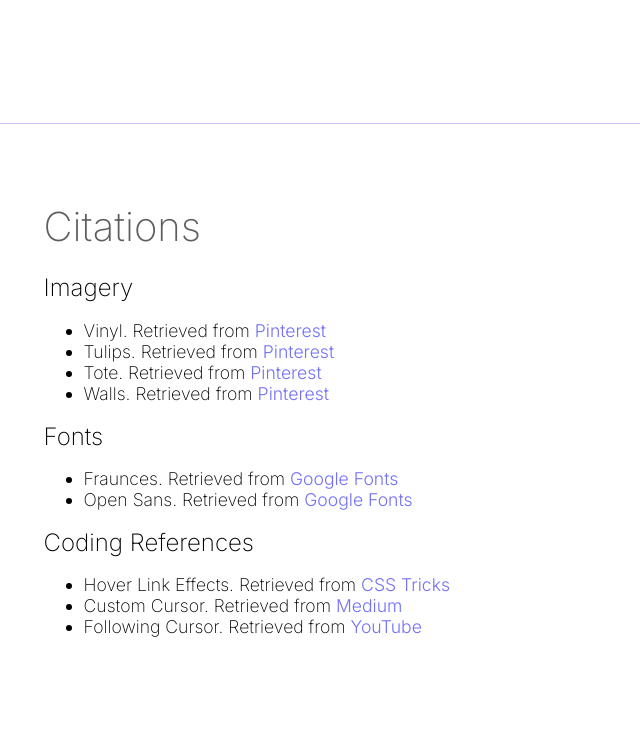
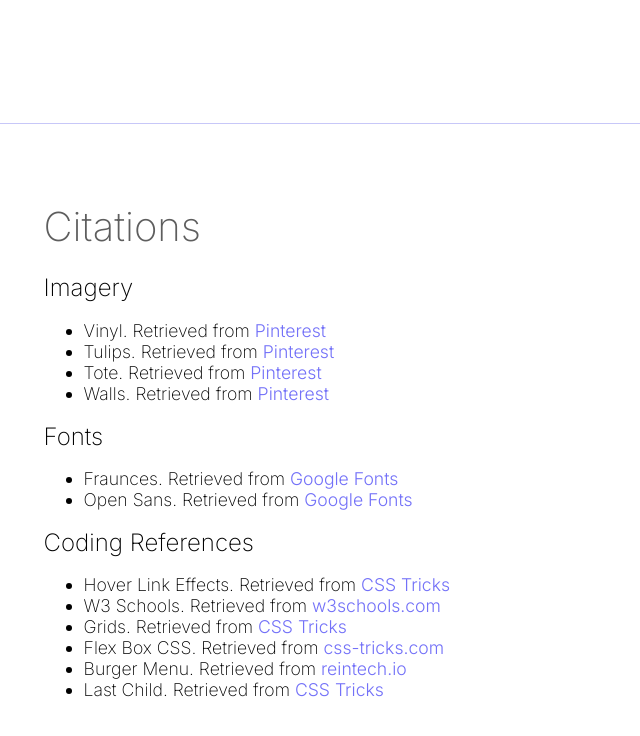
Before and after one commit to lerrlera/P03-Portfolio, a plain HTML site: page style-guide.html in a window 1280 px wide. Shown: the part 5917-6653 px from the top of the page, without its empty margins (46-686 px from the left). Drawn offline with nearby package versions, Linux system fonts and the light colour scheme.

Commit message:
last changes

```diff
--- a/css/bentobliss.css
+++ b/css/bentobliss.css
@@ -1,7 +1,7 @@
 /* Bento Bliss Project 2 - CSS */
 
 #overview, #company, #style, #wireframes, #development, #testing, #challenges, #takeaways {
-	border-top: solid 0.01rem var(--purple);
+	border-top: solid 0.01rem var(--light-purple);
 	padding: 6rem 14rem;
 }
 
--- a/style-guide.html
+++ b/style-guide.html
@@ -201,8 +201,12 @@
     <ul>
 
       <li>Hover Link Effects. Retrieved from <a class="text-link" target="_blank" href="https://css-tricks.com/having-fun-with-link-hover-effects/">CSS Tricks</a></li>
-      <li>Custom Cursor. Retrieved from <a class="text-link" target="_blank" href="https://medium.com/@benzbraunstein/using-javascript-and-css-to-make-custom-cursors-dd75d40520">Medium</a></li>
-      <li>Following Cursor. Retrieved from <a class="text-link" target="_blank" href="https://www.youtube.com/watch?v=-GrBP1ozy4c&ab_channel=FlorinPop">YouTube</a></li>
+      <li>W3 Schools. Retrieved from <a class="text-link" href="https://www.w3schools.com/html/">w3schools.com</a></li>
+      <li>Grids. Retrieved from <a class="text-link" href="https://css-tricks.com/snippets/css/complete-guide-grid/">CSS Tricks</a></li>
+      <li>Flex Box CSS. Retrieved from <a class="text-link" href="https://css-tricks.com/snippets/css/a-guide-to-flexbox/">css-tricks.com</a></li>
+      <li>Burger Menu. Retrieved from <a class="text-link" href="https://reintech.io/blog/creating-hamburger-menu-css-tutorial">reintech.io</a></li>
+      <li>Last Child. Retrieved from <a class="text-link" href="https://css-tricks.com/almanac/selectors/l/last-child/">CSS Tricks</a></li>
+
 
 
 
```
Also changed, not shown: bentobliss.html (+1 -1 lines).
